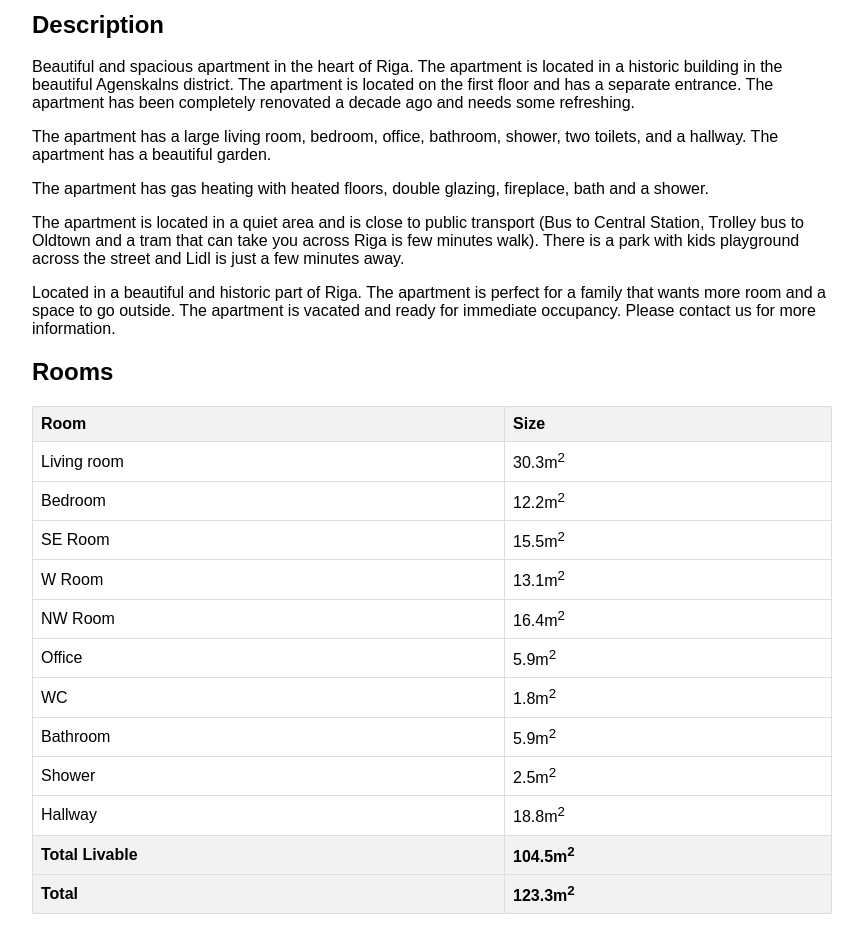
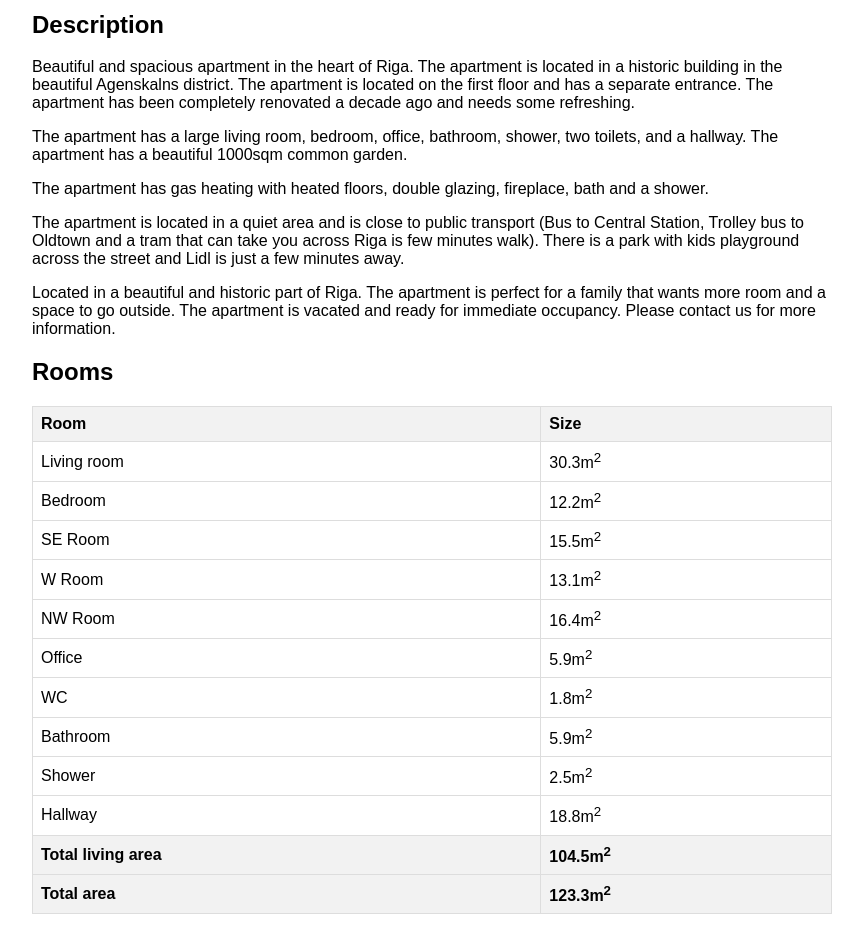
Before and after one commit to jlukss/e16, a plain HTML site: page index.html in a window 1280 px wide. Shown: the part 2880-3811 px from the top of the page, without its empty margins (208-1071 px from the left). Drawn offline with nearby package versions, Linux system fonts and the light colour scheme.

Commit message:
Fixed spelling

```diff
--- a/index.html
+++ b/index.html
@@ -160,7 +160,7 @@
             <p>
                 Beautiful and spacious apartment in the heart of Riga. The apartment is located in a historic building in the beautiful Agenskalns district. The apartment is located on the first floor and has a separate entrance. The apartment has been completely renovated a decade ago and needs some refreshing.</p>
 
-                <p>The apartment has a large living room, bedroom, office, bathroom, shower, two toilets, and a hallway. The apartment has a beautiful garden.</p>
+                <p>The apartment has a large living room, bedroom, office, bathroom, shower, two toilets, and a hallway. The apartment has a beautiful 1000sqm common garden.</p>
 
                 <p>The apartment has gas heating with heated floors, double glazing, fireplace, bath and a shower.</p>
 
@@ -217,11 +217,11 @@
                     <td>18.8m<sup>2</sup></td>
                 </tr>
                 <tr class="totals">
-                    <td>Total Livable</td>
+                    <td>Total living area</td>
                     <td>104.5m<sup>2</sup></td>
                 </tr>
                 <tr class="totals">
-                    <td>Total</td>
+                    <td>Total area</td>
                     <td>123.3m<sup>2</sup></td>
                 </tr>
             </table>
```
